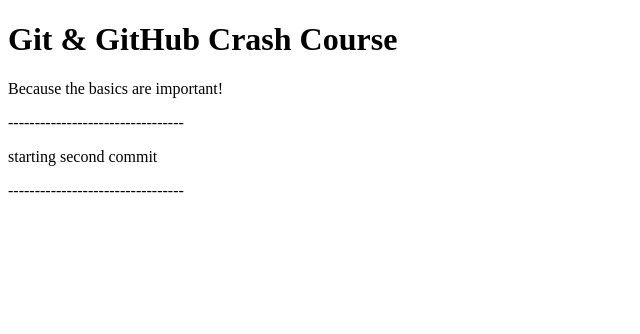
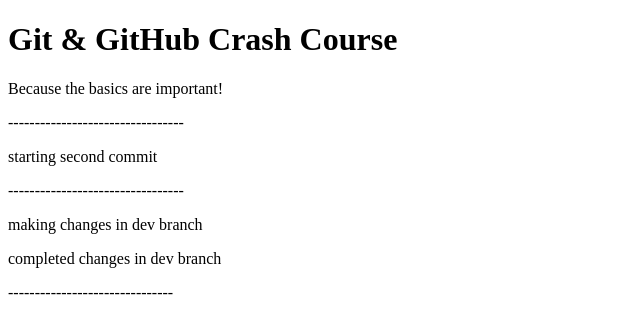
Before and after one commit to bhawesh490/git_hub_actions, a plain HTML site: page index.html in a window 1280 px wide. Shown: the whole page, without its empty margins (0-640 px from the left). Drawn offline with Linux system fonts and the light colour scheme.

Commit message:
making changes in dev branch

```diff
--- a/index.html
+++ b/index.html
@@ -12,5 +12,8 @@
     <p>---------------------------------</p>
     <p>starting second commit</p>
     <p>---------------------------------</p>
+    <p>making changes in dev branch</p>
+    <p>completed changes in dev branch</p>
+    <p>-------------------------------</p>
   </body>
 </html>
```
